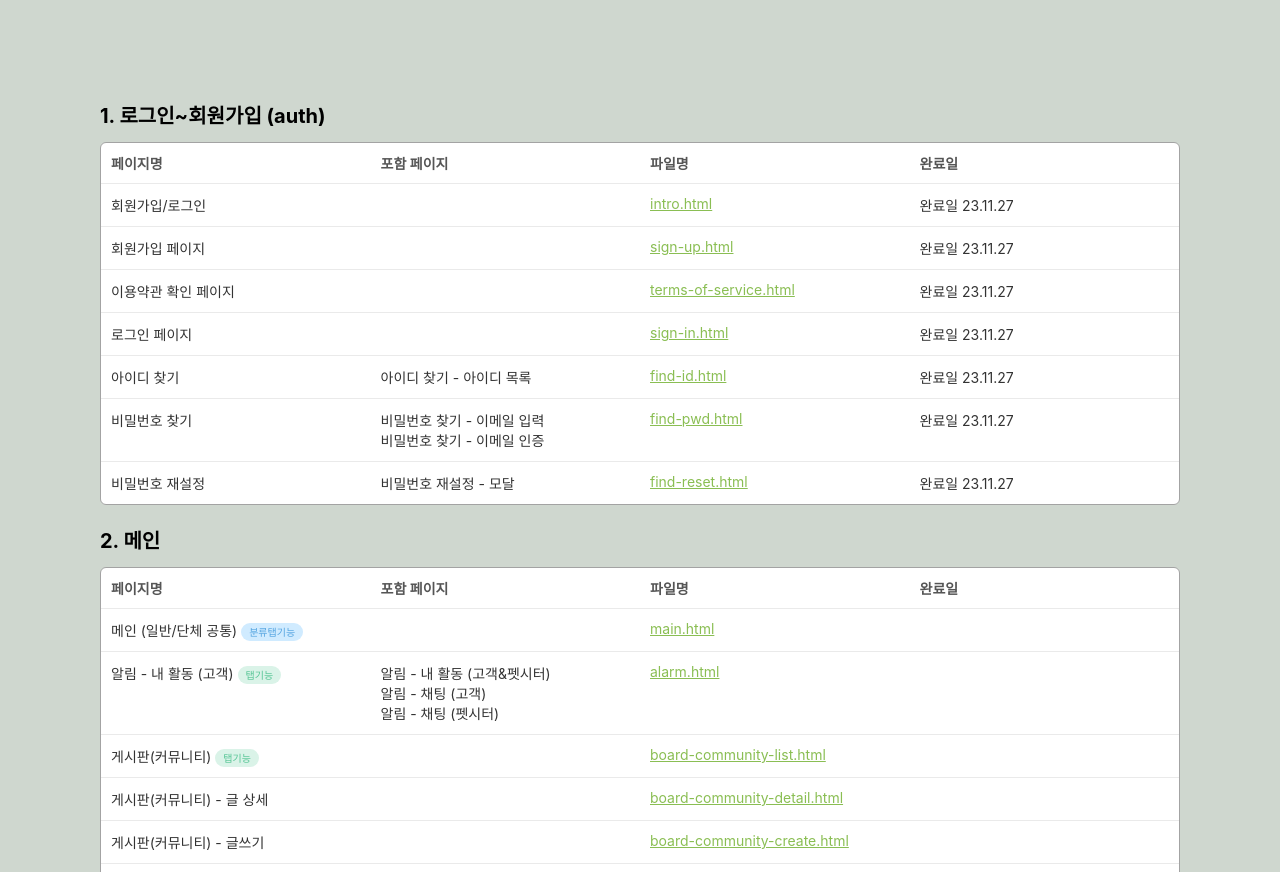
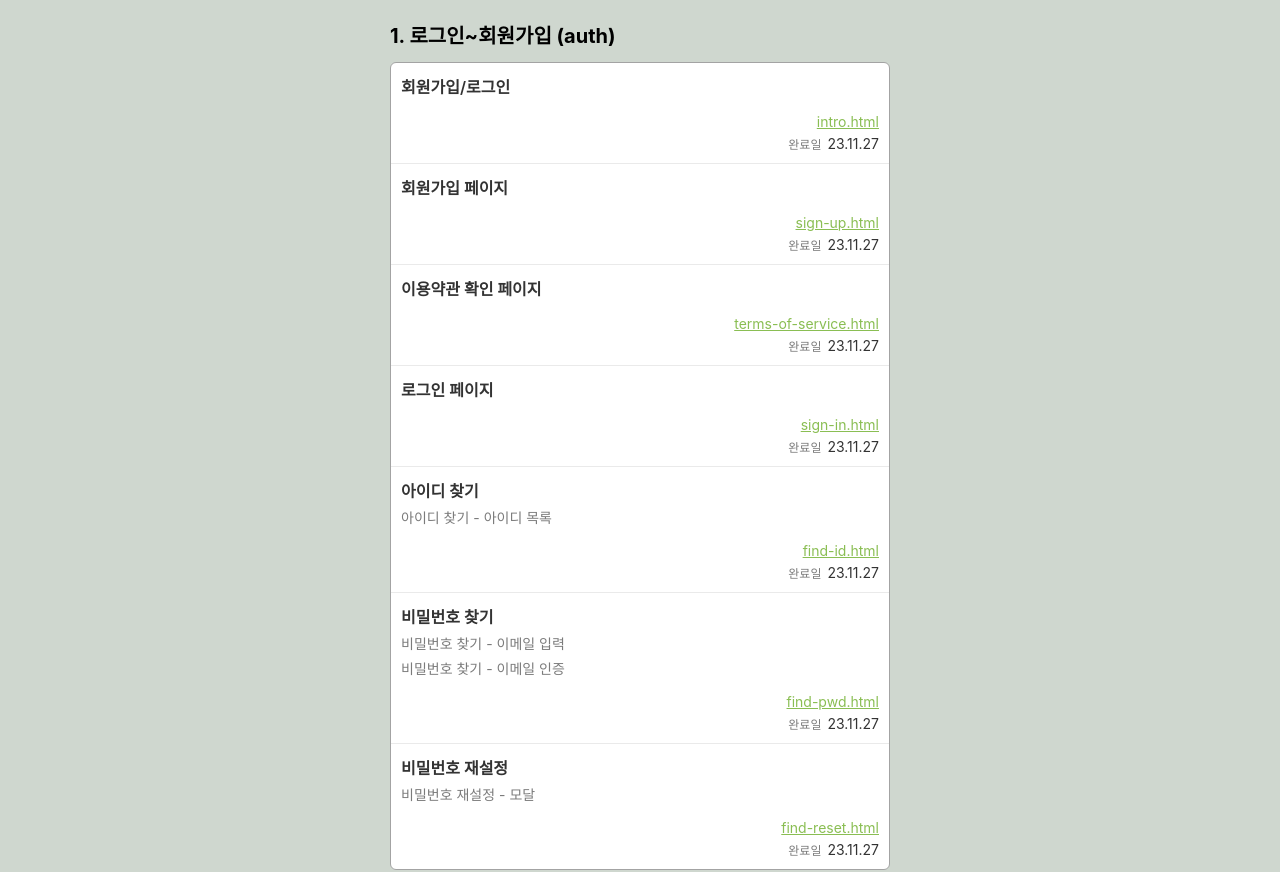
Before and after one commit to hyegineer/publ-dapet, a plain HTML site: page index.html in a window 1280 px wide. Shown: the top 872 px of the page. Drawn offline with Linux system fonts and the light colour scheme; a web font is replaced by a local one.

Commit message:
가이드 페이지 수정

```diff
--- a/assets/css/style.css
+++ b/assets/css/style.css
@@ -151,6 +151,15 @@ img {
 
 .invisible {
   display: none !important;
+}
+
+.mb-show {
+  display: none;
+}
+@media all and (max-width: 600px) {
+  .mb-show {
+    display: block;
+  }
 }
 
 .form-page {
@@ -451,3 +460,62 @@ img {
   background-color: #d0ebff;
   color: #54a4e0;
 }
+
+@media all and (max-width: 1280px) {
+  #guide-page {
+    padding: 20px 0;
+  }
+  #guide-page .list-gtbl {
+    max-width: 500px;
+  }
+  #guide-page .gtbl-head {
+    display: none;
+  }
+  #guide-page .gtbl-body .list {
+    flex-direction: column;
+    align-items: flex-start;
+    justify-content: flex-start;
+    /* gap: 5px; */
+  }
+  #guide-page .gtbl-body .list .cell:nth-child(1) {
+    margin-bottom: 5px;
+    font-size: 16px;
+    font-weight: 600;
+    display: flex;
+    align-items: center;
+    justify-content: flex-start;
+    gap: 5px;
+  }
+  #guide-page .gtbl-body .list .cell .etc {
+    margin-bottom: 5px;
+    color: #7b7b7b;
+  }
+  #guide-page .gtbl-body .list .cell:nth-last-child(1),
+  #guide-page .gtbl-body .list .cell:nth-last-child(2) {
+    text-align: right;
+  }
+  #guide-page .gtbl-body .list .cell:nth-last-child(2) {
+    /* margin-bottom: 5px; */
+    margin-top: 10px;
+  }
+  #guide-page .gtbl-body .list .cell .etc li {
+    margin-bottom: 5px;
+  }
+  #guide-page .gtbl-body .list .cell:nth-last-child(1) {
+    display: flex;
+    align-items: center;
+    justify-content: flex-end;
+    gap: 3px;
+  }
+  #guide-page .gtbl-body .list .cell .label-date {
+    margin-top: 5px;
+  }
+  #guide-page .cell .mb-show.label {
+    display: inline-flex;
+    color: #7b7b7b;
+    font-weight: 300;
+    font-size: 12px;
+    margin-right: 3px;
+    margin-top: 5px;
+  }
+}
--- a/index.html
+++ b/index.html
@@ -35,8 +35,8 @@
                 <a href="intro.html">intro.html</a>
               </div>
               <div class="cell">
-                <span class="txt">완료일</span>
-                <span class="txt">23.11.27</span>
+                <span class="txt mb-show label">완료일</span>
+                <span class="txt label-date">23.11.27</span>
               </div>
             </div>
             <div class="list">
@@ -48,8 +48,8 @@
                 <a href="sign-up.html">sign-up.html</a>
               </div>
               <div class="cell">
-                <span class="txt">완료일</span>
-                <span class="txt">23.11.27</span>
+                <span class="txt mb-show label">완료일</span>
+                <span class="txt label-date">23.11.27</span>
               </div>
             </div>
             <div class="list">
@@ -61,8 +61,8 @@
                 <a href="terms-of-service.html">terms-of-service.html</a>
               </div>
               <div class="cell">
-                <span class="txt">완료일</span>
-                <span class="txt">23.11.27</span>
+                <span class="txt mb-show label">완료일</span>
+                <span class="txt label-date">23.11.27</span>
               </div>
             </div>
             <div class="list">
@@ -74,8 +74,8 @@
                 <a href="sign-in.html">sign-in.html</a>
               </div>
               <div class="cell">
-                <span class="txt">완료일</span>
-                <span class="txt">23.11.27</span>
+                <span class="txt mb-show label">완료일</span>
+                <span class="txt label-date">23.11.27</span>
               </div>
             </div>
             <div class="list">
@@ -91,8 +91,8 @@
                 <a href="find-id.html">find-id.html</a>
               </div>
               <div class="cell">
-                <span class="txt">완료일</span>
-                <span class="txt">23.11.27</span>
+                <span class="txt mb-show label">완료일</span>
+                <span class="txt label-date">23.11.27</span>
               </div>
             </div>
             <div class="list">
@@ -109,8 +109,8 @@
                 <a href="find-pwd.html">find-pwd.html</a>
               </div>
               <div class="cell">
-                <span class="txt">완료일</span>
-                <span class="txt">23.11.27</span>
+                <span class="txt mb-show label">완료일</span>
+                <span class="txt label-date">23.11.27</span>
               </div>
             </div>
             <div class="list">
@@ -126,8 +126,8 @@
                 <a href="find-reset.html">find-reset.html</a>
               </div>
               <div class="cell">
-                <span class="txt">완료일</span>
-                <span class="txt">23.11.27</span>
+                <span class="txt mb-show label">완료일</span>
+                <span class="txt label-date">23.11.27</span>
               </div>
             </div>
           </div>
```
